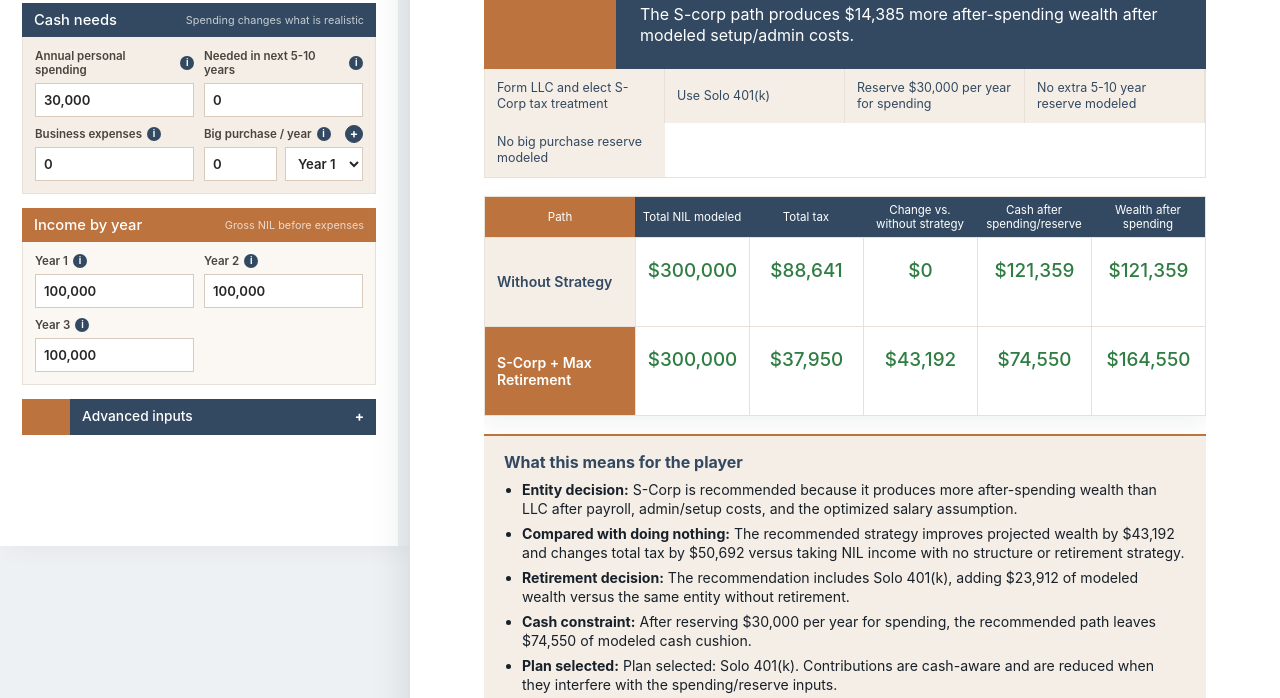
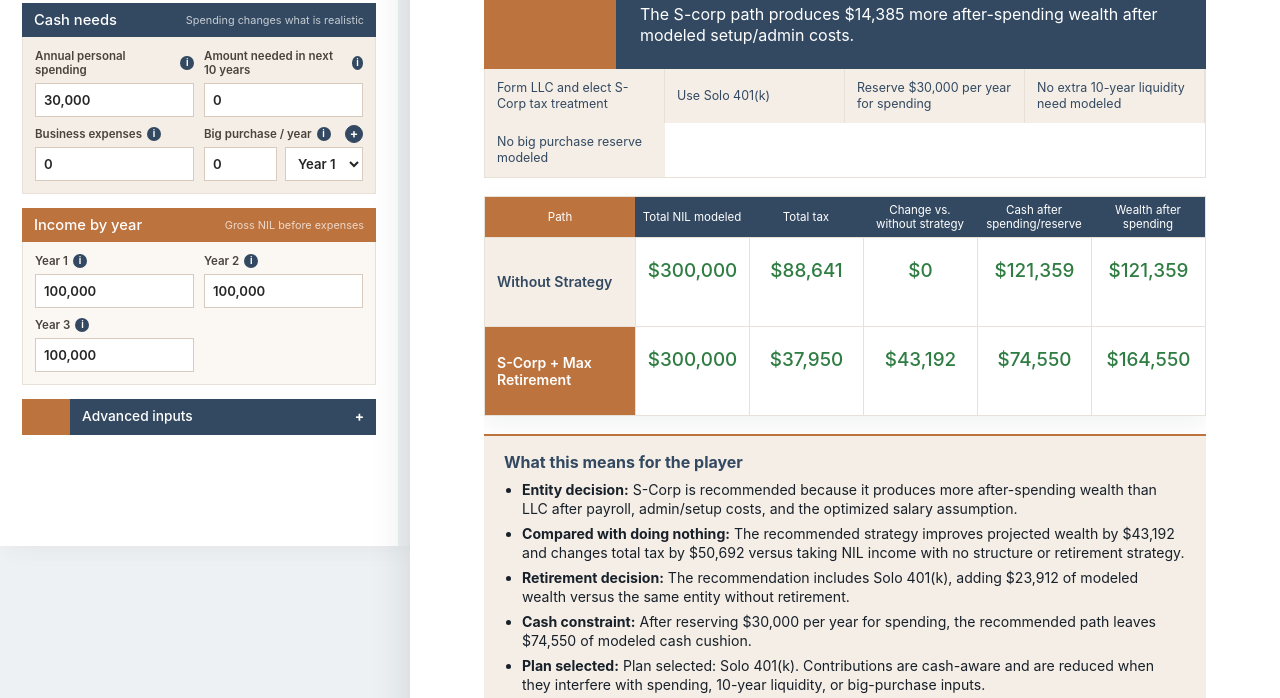
Before and after one commit to heathclevenger/nil-strategy-guide, a website: page index.html in a window 1280 px wide. Shown: the part 254-952 px from the top of the page. Drawn offline with Linux system fonts and the light colour scheme.

Commit message:
Add files via upload

```diff
--- a/app.js
+++ b/app.js
@@ -747,7 +747,7 @@ function renderPlayerSummary(model) {
       ? `The recommended strategy improves projected wealth by ${money(recommendationLift)} and changes total tax by ${money(taxDifference)} versus taking NIL income with no structure or retirement strategy.`
       : `Without Strategy retains ${money(Math.abs(recommendationLift))} more projected wealth under these inputs, so the model is signaling that structure or retirement complexity may not be justified.`;
   const reserveText = [
-    model.assumptions.nearTermCashNeed > 0 ? `${money(model.assumptions.nearTermCashNeed)} for 5-10 year needs` : "",
+    model.assumptions.nearTermCashNeed > 0 ? `${money(model.assumptions.nearTermCashNeed)} for 10-year liquidity needs` : "",
     model.assumptions.bigPurchaseAmount > 0
       ? `${money(model.assumptions.bigPurchaseAmount)} for modeled big purchases`
       : "",
@@ -756,15 +756,15 @@ function renderPlayerSummary(model) {
   const cashBullet =
     best.cashAfterSpending >= 0
       ? `After reserving ${money(model.assumptions.annualSpending)} per year for spending${reservePhrase}, the recommended path leaves ${money(best.cashAfterSpending)} of modeled cash cushion.`
-      : `The recommended path still shows a ${money(best.liquidityGap)} cash gap after spending, reserve needs, and planned purchases, so the player should reduce retirement funding or spending assumptions before implementing.`;
+      : `The recommended path still shows a ${money(best.liquidityGap)} cash gap after spending, 10-year liquidity needs, and planned purchases, so the player should reduce retirement funding before implementing.`;
   const planBullet = selectedHasRetirement
-    ? `Plan selected: ${planMix(model.scenarios[rec.key])}. Contributions are cash-aware and are reduced when they interfere with the spending/reserve inputs.`
+    ? `Plan selected: ${planMix(model.scenarios[rec.key])}. Contributions are cash-aware and are reduced when they interfere with spending, 10-year liquidity, or big-purchase inputs.`
     : `Plan selected: none in the top recommendation. The retirement comparison remains available in Advanced analysis.`;
   const actionItems = [
     selectedIsS ? "Form LLC and elect S-Corp tax treatment" : "Use LLC tax treatment",
     selectedHasRetirement ? `Use ${planMix(model.scenarios[rec.key])}` : "Skip retirement account for now",
     `Reserve ${money(model.assumptions.annualSpending)} per year for spending`,
-    model.assumptions.nearTermCashNeed > 0 ? `Keep ${money(model.assumptions.nearTermCashNeed)} available for 5-10 year needs` : "No extra 5-10 year reserve modeled",
+    model.assumptions.nearTermCashNeed > 0 ? `Keep ${money(model.assumptions.nearTermCashNeed)} available for 10-year liquidity needs` : "No extra 10-year liquidity need modeled",
     model.assumptions.bigPurchaseAmount > 0 ? `Keep ${money(model.assumptions.bigPurchaseAmount)} available for big purchases` : "No big purchase reserve modeled",
   ];
 
@@ -927,7 +927,7 @@ function renderTables(model) {
     ["Effective rate", (row) => row.effectiveRate, "percent"],
     ["Cash retained", "cashRetained"],
     ["Personal spending from owner cash", (row) => -model.assumptions.annualSpending],
-    ["5-10 year cash reserve", (row) => -row.nearTermReserveTarget],
+    ["10-year liquidity need", (row) => -row.nearTermReserveTarget],
     ["Big purchase reserve", (row) => -row.bigPurchaseReserveTarget],
     ["Cash after spending/reserve", "cashAfterSpending"],
     ["Wealth retained incl. retirement", "wealthRetained"],
@@ -954,7 +954,7 @@ function renderTables(model) {
     ["Effective rate", (row) => row.effectiveRate, "percent"],
     ["Cash retained", "cashRetained"],
     ["Personal spending from owner cash", (row) => -model.assumptions.annualSpending],
-    ["5-10 year cash reserve", (row) => -row.nearTermReserveTarget],
+    ["10-year liquidity need", (row) => -row.nearTermReserveTarget],
     ["Big purchase reserve", (row) => -row.bigPurchaseReserveTarget],
     ["Cash after spending/reserve", "cashAfterSpending"],
     ["Wealth retained incl. retirement", "wealthRetained"],
--- a/index.html
+++ b/index.html
@@ -53,7 +53,7 @@
                 <input id="annualSpending" type="text" inputmode="numeric" data-money value="30000" />
               </label>
               <label>
-                <span class="label-text">Needed in next 5-10 years <span class="info-dot" tabindex="0" data-info="Cash the player wants to keep available for near-term goals, rather than locking it into retirement accounts.">i</span></span>
+                <span class="label-text">Amount needed in next 10 years <span class="info-dot" tabindex="0" data-info="Cash the player wants to keep available over the next 10 years. This mainly limits how much the model should lock into retirement accounts.">i</span></span>
                 <input id="nearTermCashNeed" type="text" inputmode="numeric" data-money value="0" />
               </label>
               <label>
```
Also changed, not shown: README.md.
